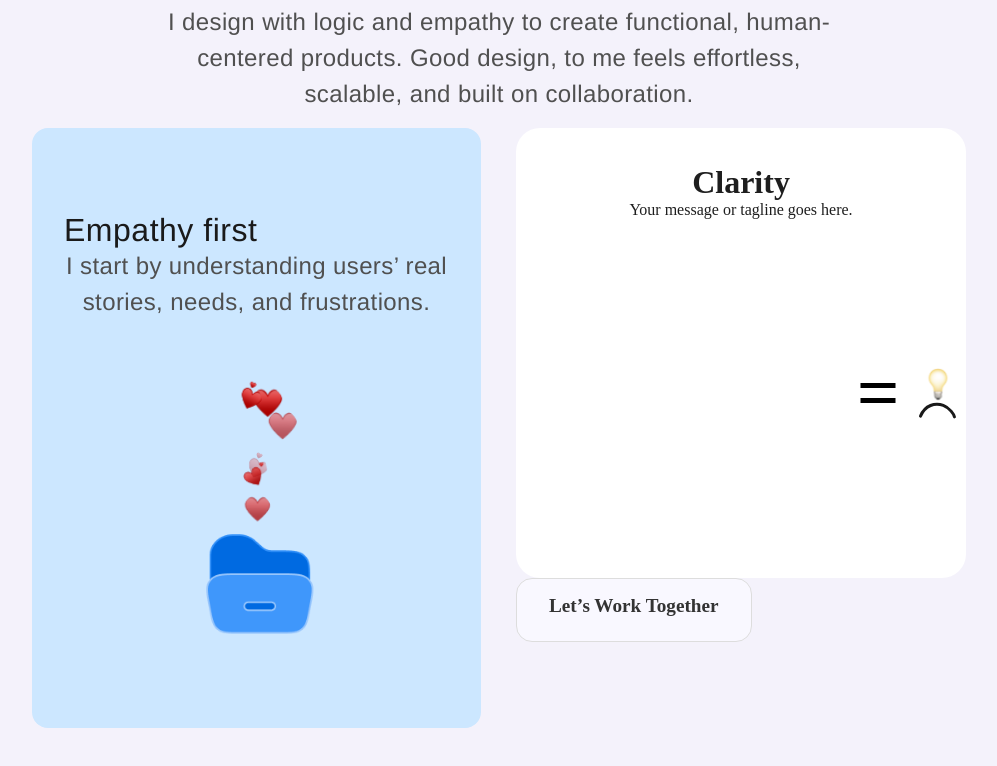
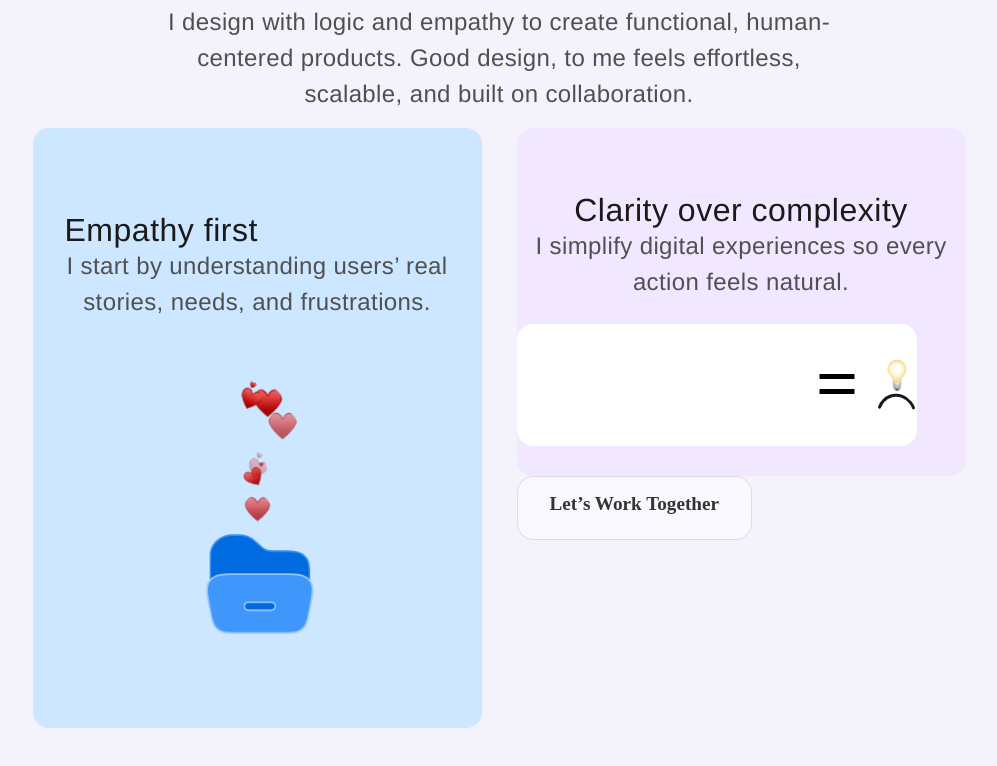
Before and after one commit to neducod/landing-page, a React (Vite) app: page / in a window 1280 px wide. Shown: the part 961-1727 px from the top of the page, without its empty margins (141-1138 px from the left). Built offline with nearby package versions, Linux system fonts and the light colour scheme.

Commit message:
design file

```diff
--- a/src/components/ClarityAnimation.jsx
+++ b/src/components/ClarityAnimation.jsx
@@ -5,8 +5,9 @@ const ClarityAnimation = () => {
   return (
     <div className="clarity-container">
       <div className="clarity-text">
-        <h2>Clarity</h2>
-        <p>Your message or tagline goes here.</p>
+        <h2>Clarity over complexity</h2>
+        <p>I simplify digital experiences so
+every action feels natural.</p>
       </div>
 
       <div className="clarity-animation">
--- a/src/styles/clarity.css
+++ b/src/styles/clarity.css
@@ -1,5 +1,5 @@
 .clarity-container {
-  display: flex;
+  /* display: flex;
   flex-direction: column;
   align-items: center;
   justify-content: center;
@@ -10,25 +10,62 @@
   width: 450px;
   height: 450px;
   padding: 2rem;
+ */
+display: flex;
+align-items: flex-start;
+flex-direction: column;
+  width: 28.0625rem;
+height: 21.75rem;
+flex-shrink: 0;
+border-radius: 1rem;
+background: #F1E7FF;
+
+padding-top: 4rem;
 }
 
 .clarity-text {
-  text-align: center;
+  text-align: flex-start;
+  /* margin-left: 4rem; */
   margin-bottom: 1.5rem;
+
 }
 
 .clarity-text h2 {
-  font-size: 2rem;
+
+  color: #1A1A1A;
+font-family: "Helvetica Neue";
+font-size: 2rem;
+font-style: normal;
+font-weight: 500;
+line-height: 2.25rem; /* 112.5% */
+letter-spacing: 0.032rem;
 }
-
+.clarity-text p{
+  color: #505050;
+font-family: "Helvetica Neue";
+font-size: 1.5rem;
+font-style: normal;
+font-weight: 400;
+line-height: 2.25rem; /* 150% */
+letter-spacing: 0.024rem;
+}
 /* Animation area */
 .clarity-animation {
   position: relative;
   width: 100%;
-  height: 300px;
+  /* height: 300px; */
   display: flex;
   justify-content: space-around; /* distribute images evenly */
   align-items: center;
+
+
+  display: flex;
+width: 25rem;
+padding: 1.875rem 0.3125rem 2rem 0.3125rem;
+justify-content: center;
+align-items: center;
+border-radius: 1rem;
+background: #FFF;
 }
 
 /* --- Default image style --- */
```
